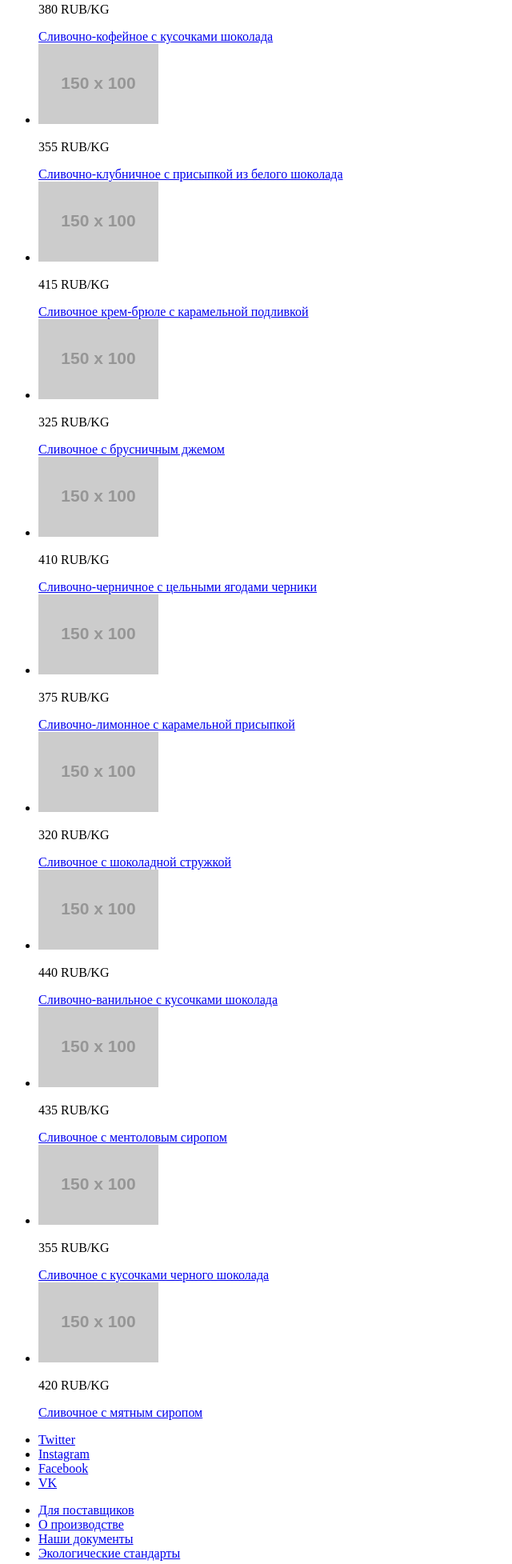
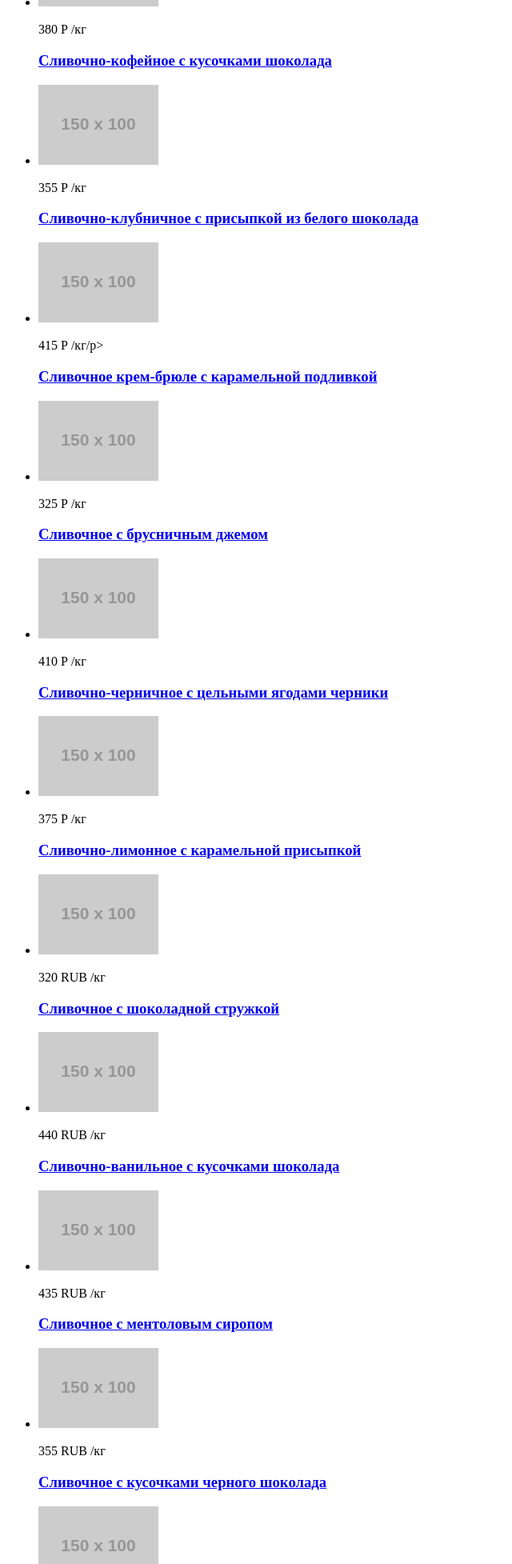
Before and after one commit to ViktorsDolzenko/1323723-gllacy-27, a plain HTML site: page catalog.html in a window 1280 px wide. Shown: the part 845-2800 px from the top of the page at 80% size, without its empty margins (0-640 px from the left). Drawn offline with Linux system fonts and the light colour scheme; placeholder pictures from the web are drawn by us.

Commit message:
Исправление v4

```diff
--- a/catalog.html
+++ b/catalog.html
@@ -4,13 +4,9 @@
 <head>
   <meta charset="utf-8" />
   <title>HTML Academy: Глейси</title>
-
-
-
 </head>
 
 <body>
-
   <header>
     <a href="index.html">
       <img src="https://via.placeholder.com/150x100" alt="">
@@ -23,26 +19,18 @@
             <li>
               <a href="#">Новинки</a>
             </li>
-
             <li>
-              <a href="#">Сливочное</a>
+              <a>Сливочное</a>
             </li>
-
-
             <li>
               <a href="#">Щербеты</a>
             </li>
-
-
             <li>
               <a href="#">Фруктовый лед</a>
             </li>
-
-
             <li>
               <a href="#">Мелорин</a>
             </li>
-
           </ul>
         </li>
         <li>
@@ -64,19 +52,16 @@
         <button type="button">Корзина</button>
       </li>
     </ul>
-
     <div>
       <p>
         С 10 до 20, ежедневно
       </p>
       <p>8 812 450-25-25
       </p>
-
     </div>
-
   </header>
   <main>
-    <div>
+    <section>
       <ul>
         <li>
           <a href="index.html">Главная</a>
@@ -88,80 +73,121 @@
           <a>Сливочное</a>
         </li>
       </ul>
-    </div>
+    </section>
     <section>
       <h1>Сливочное мороженое</h1>
       <ul>
         <li>
           <img src="https://via.placeholder.com/150x100" alt="">
-          <p>310 RUB/KG</p>
+          <p>310 Р
+            <span>/кг</span>
+          </p>
+          <h3>
             <a href="#">Сливочное с апельсиновым джемом и цитрусовой стружкой</a>
+          </h3>
         </li>
         <li>
           <img src="https://via.placeholder.com/150x100" alt="">
-          <p>380 RUB/KG</p>
+          <p>380 Р
+            <span>/кг</span>
+          </p>
+          <h3>
             <a href="#">Сливочно-кофейное с кусочками шоколада</a>
+          </h3>
         </li>
         <li>
           <img src="https://via.placeholder.com/150x100" alt="">
-          <p>355 RUB/KG</p>
-          <a href="#">Сливочно-клубничное с присыпкой из белого шоколада
+          <p>355 Р
+            <span>/кг</span>
+          </p>
+          <h3>
+            <a href="#">Сливочно-клубничное с присыпкой из белого шоколада</h3>
           </a>
         </li>
         <li>
           <img src="https://via.placeholder.com/150x100" alt="">
-          <p>415 RUB/KG</p>
+          <p>415 Р
+            <span>/кг</span>/p>
+            <h3>
               <a href="#">Сливочное крем-брюле с карамельной подливкой</a>
+            </h3>
         </li>
         <li>
           <img src="https://via.placeholder.com/150x100" alt="">
-          <p>325 RUB/KG</p>
+          <p>325 Р
+            <span>/кг</span>
+          </p>
+          <h3>
             <a href="#">Сливочное с брусничным джемом</a>
+          </h3>
         </li>
         <li>
           <img src="https://via.placeholder.com/150x100" alt="">
-          <p>410 RUB/KG</p>
+          <p>410 Р
+            <span>/кг</span>
+          </p>
+          <h3>
             <a href="#">Сливочно-черничное с цельными ягодами черники</a>
+          </h3>
         </li>
         <li>
           <img src="https://via.placeholder.com/150x100" alt="">
-          <p>375 RUB/KG</p>
+          <p>375 Р
+            <span>/кг</span>
+          </p>
+          <h3>
             <a href="#">Сливочно-лимонное с карамельной присыпкой</a>
+          </h3>
         </li>
         <li>
           <img src="https://via.placeholder.com/150x100" alt="">
-          <p>320 RUB/KG</p>
+          <p>320 RUB
+            <span>/кг</span>
+          </p>
+          <h3>
             <a href="#">Сливочное с шоколадной стружкой</a>
+          </h3>
         </li>
         <li>
           <img src="https://via.placeholder.com/150x100" alt="">
-          <p>440 RUB/KG</p>
+          <p>440 RUB
+            <span>/кг</span>
+          </p>
+          <h3>
             <a href="#">Сливочно-ванильное с кусочками шоколада</a>
+          </h3>
         </li>
         <li>
           <img src="https://via.placeholder.com/150x100" alt="">
-          <p>435 RUB/KG</p>
+          <p>435 RUB
+            <span>/кг</span>
+          </p>
+          <h3>
             <a href="#">Сливочноe с ментоловым сиропом</a>
+          </h3>
         </li>
         <li>
           <img src="https://via.placeholder.com/150x100" alt="">
-          <p>355 RUB/KG</p>
+          <p>355 RUB
+            <span>/кг</span>
+          </p>
+          <h3>
             <a href="#">Сливочное с кусочками черного шоколада</a>
+          </h3>
         </li>
         <li>
           <img src="https://via.placeholder.com/150x100" alt="">
-          <p>420 RUB/KG</p>
+          <p>420 RUB
+            <span>/кг</span>
+          </p>
+          <h3>
             <a href="#">Сливочное с мятным сиропом</a>
+          </h3>
         </li>
-
       </ul>
-
     </section>
-
-
   </main>
   <footer>
-
     <ul>
       <li>
         <a href="#">Twitter</a>
@@ -176,8 +202,6 @@
         <a href="#">VK</a>
       </li>
     </ul>
-
-
     <ul>
       <li>
         <a href="#">Для поставщиков</a>
@@ -192,7 +216,6 @@
         <a href="#">Экологические стандарты</a>
       </li>
     </ul>
-
     <div>
       <img src="https://via.placeholder.com/150x100" alt="">
     </div>
@@ -200,7 +223,6 @@
       <a href="#">HTML Academy</a>
     </p>
   </footer>
-
 </body>
 
 </html>
```
Also changed, not shown: index.html (+6 -25 lines). Lines whose indentation alone changed are shown as unchanged.
